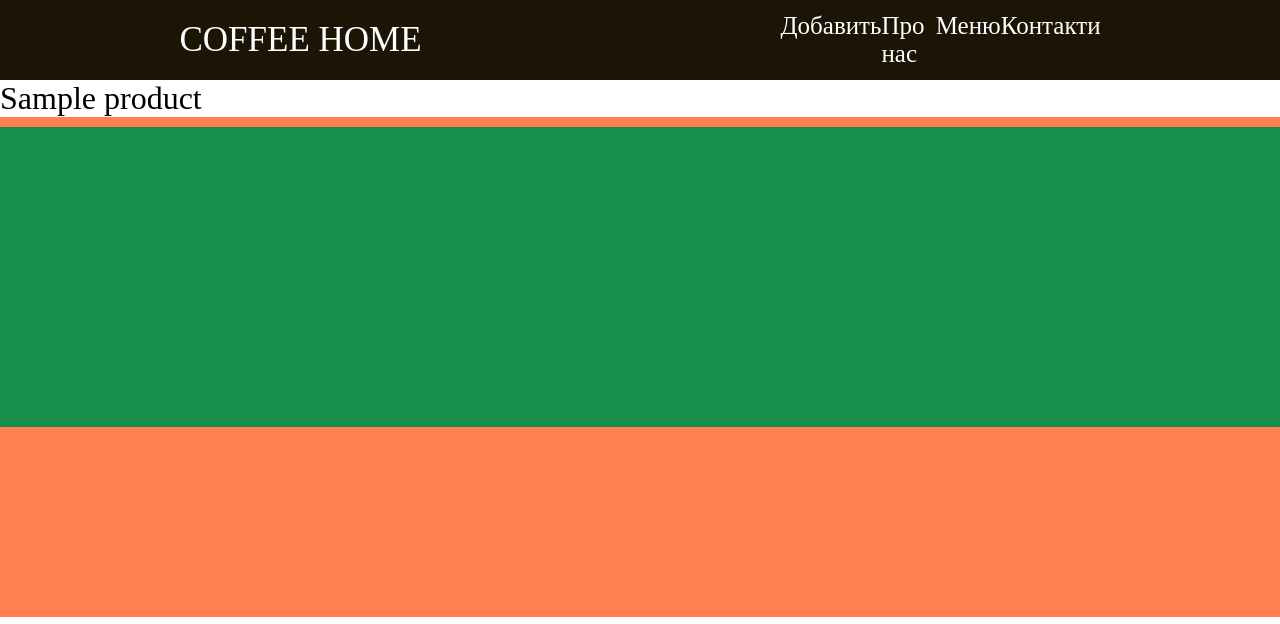
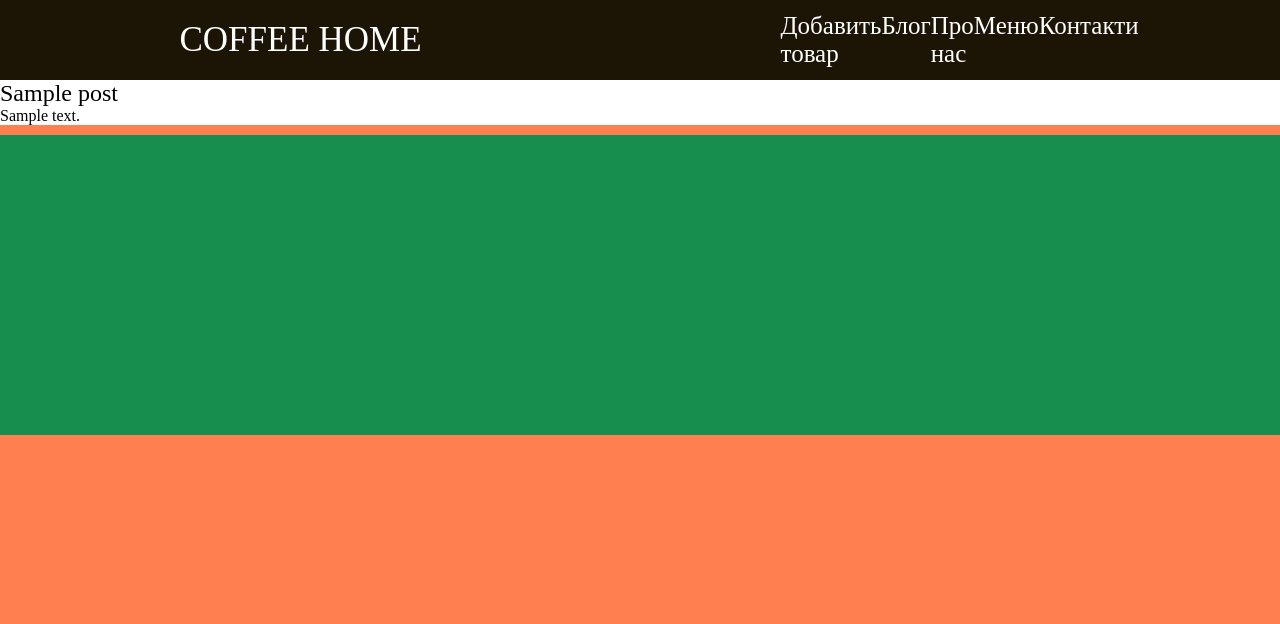
Before and after one commit to l-Spook-l/Flask-Coffee-home-website, a Flask app: page /blog/ in a window 1280 px wide. Shown: the top 624 px of the page. Run offline with Flask 3, Linux system fonts and the light colour scheme; tables that the repository leaves empty hold one stand-in row (values such as "Sample post").

Commit message:
add and show posts

```diff
--- /dev/null
+++ b/posts/forms.py
@@ -0,0 +1,6 @@
+from wtforms import Form, StringField, TextAreaField
+
+
+class PostForm(Form):
+    title = StringField('Title')
+    text = TextAreaField('Text')
--- a/posts/posts.py
+++ b/posts/posts.py
@@ -1,12 +1,38 @@
 from flask import Blueprint
-from flask import render_template
+from flask import render_template, request, redirect, url_for
+from db import db
 
-from models import Product
+
+from models import Product, Posts
+from .forms import PostForm
 
 posts = Blueprint('posts', __name__, template_folder='templates', static_folder='static')
+
+# отображение товаров, перенеси
+# @posts.route('/')
+# def index():
+#     product = Product.query.all()
+#     return render_template('posts/index.html', product=product)
 
 
 @posts.route('/')
 def index():
-    product = Product.query.all()
-    return render_template('posts/index.html', product=product)
+    posts = Posts.query.order_by(Posts.date)
+    return render_template('posts/index.html', posts=posts)
+
+
+@posts.route('/create', methods=['POST', 'GET'])
+def create_post():
+    if request.method == 'POST':
+        title = request.form['title']
+        text = request.form['text']
+        try:
+            post = Posts(title=title, text=text)
+            db.session.add(post)
+            db.session.commit()
+        except:
+            print("Что-то пошло не так")
+        return redirect(url_for('posts.index'))
+
+    form = PostForm()
+    return render_template('posts/create_post.html', form=form)
--- a/posts/templates/posts/index.html
+++ b/posts/templates/posts/index.html
@@ -8,8 +8,9 @@
 
 {% block main %}
 <main>
-    {% for el in product%}
-    <h1>{{el.title}}</h1>
+    {% for el in posts %}
+    <h2>{{el.title}}</h2>
+    <p>{{el.text}}</p>
     {% endfor %}
 </main>
 {% endblock %}
--- a/registration/registration.py
+++ b/registration/registration.py
@@ -1,5 +1,6 @@
 from flask import Blueprint
 from flask import request, render_template
+
 from werkzeug.security import generate_password_hash
 
 from app import app
--- a/templates/base.html
+++ b/templates/base.html
@@ -17,7 +17,8 @@
       <nav>
         <h1 class="Logo"><a href="{{url_for('index')}}">COFFEE HOME</a></h1>
         <ul class="Menu">
-          <li><a href="{{url_for('add_product')}}">Добавить</a></li>
+          <li><a href="{{url_for('add_product')}}">Добавить товар</a></li>
+          <li><a href="{{url_for('posts.index')}}">Блог</a></li>
           <li><a href="">Про нас</a></li>
           <li><a href="#menu">Меню</a></li>
           <li><a href="">Контакти</a></li>
--- a/view.py
+++ b/view.py
@@ -1,6 +1,6 @@
-from app import app
 from flask import render_template
 from models import Product
+from app import app
 
 
 @app.route("/")
```
Also changed, not shown: app.py (+0 -8 lines), models.py (+13 -3 lines), posts/templates/posts/create_post.html (added, +16 -0 lines).
